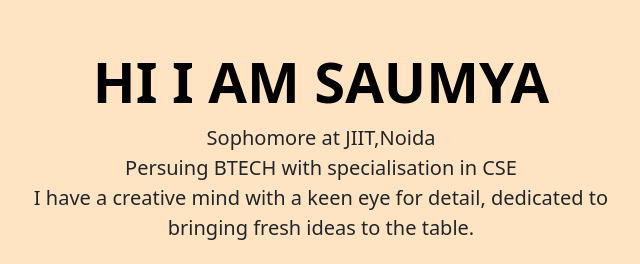
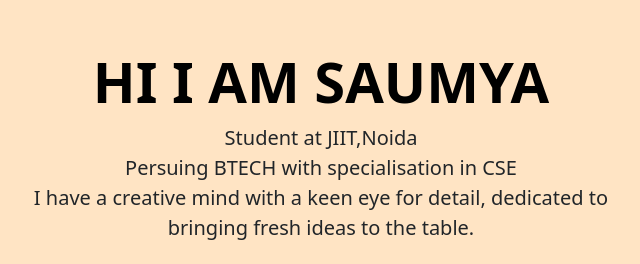
Before and after one commit to saumya1602/PERSONAL_website, a plain HTML site: page index.html in a window 1280 px wide. Shown: the top 264 px of the page, 319-959 px from the left. Drawn offline with nearby package versions, Linux system fonts and the light colour scheme.

Commit message:
Update index.html

```diff
--- a/index.html
+++ b/index.html
@@ -19,7 +19,7 @@
         <div class=" hi px-5 pt-5  text-center border-bottom">
             <h1 class="display-4 fw-bold text-body-emphasis">HI I AM SAUMYA</h1>
             <div class="col-lg-6 mx-auto">
-              <p class="lead mb-4">Sophomore at JIIT,Noida<BR>Persuing BTECH with specialisation in CSE<BR>I have a creative mind with a keen eye for detail, dedicated to bringing fresh ideas to the table.
+              <p class="lead mb-4">Student at JIIT,Noida<BR>Persuing BTECH with specialisation in CSE<BR>I have a creative mind with a keen eye for detail, dedicated to bringing fresh ideas to the table.
 
               </p>
               <div class="d-grid gap-2 d-sm-flex justify-content-sm-center mb-5">
```
